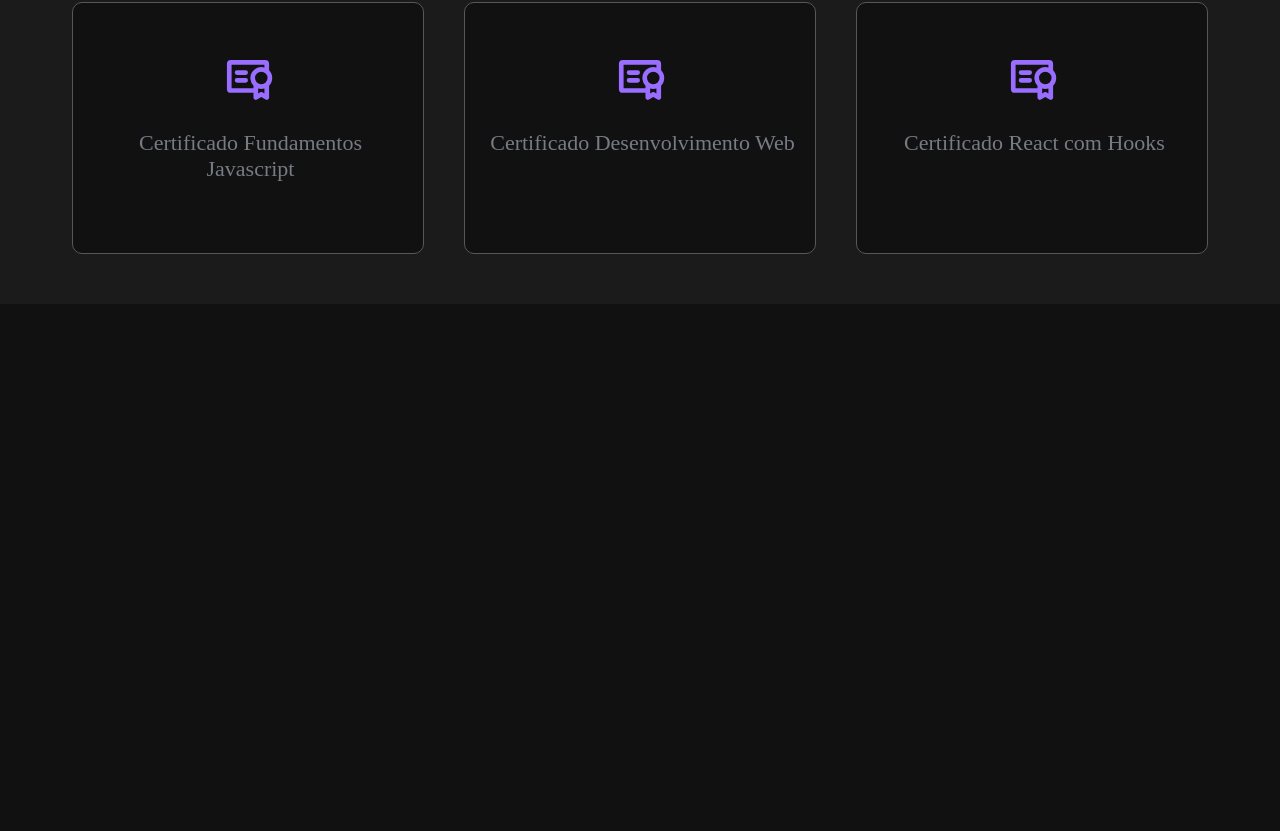
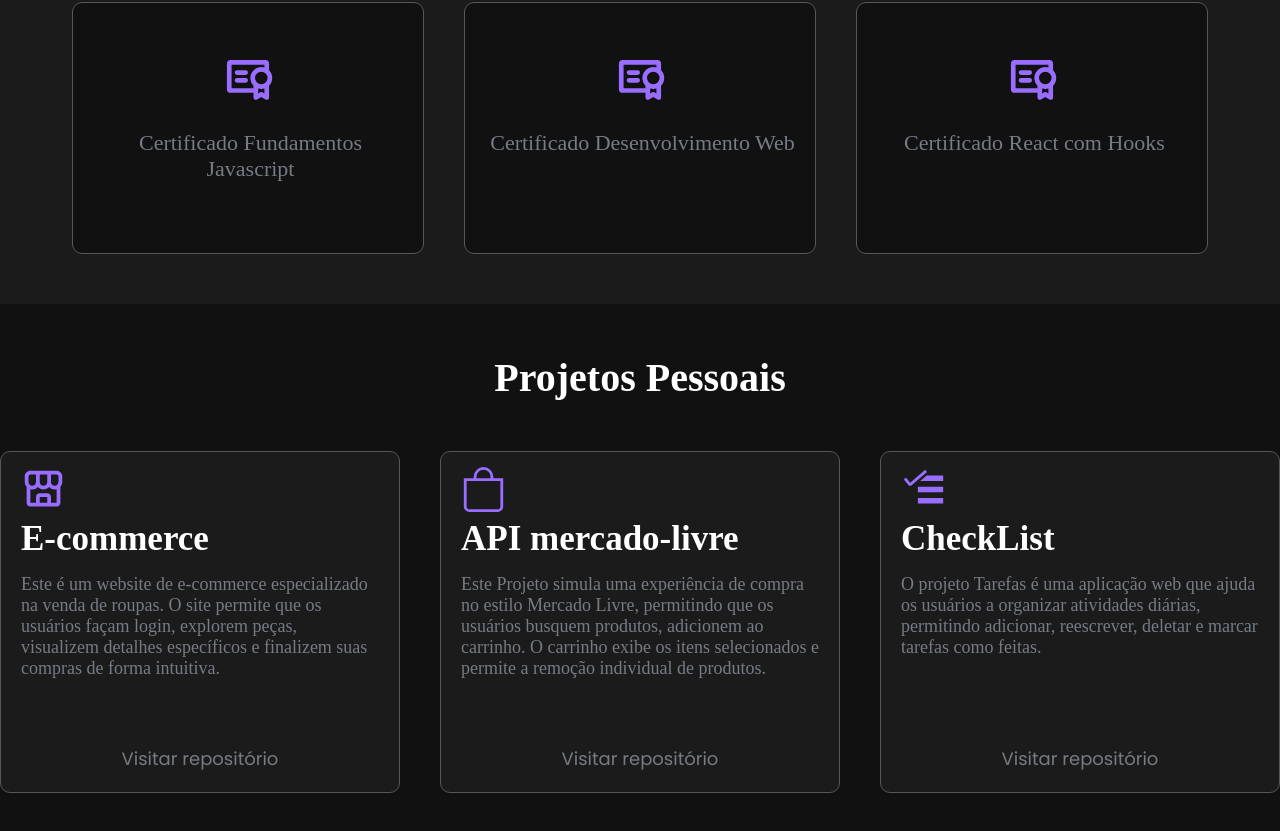
Before and after one commit to petersonfernandocouto/Portfolio, a React (Vite) app: page / in a window 1280 px wide. Shown: the part 3178-4009 px from the top of the page. Before the commit the page ends 3482 px from the top, so only its background shows below. Built offline with nearby package versions, Linux system fonts and the light colour scheme; a web font is replaced by a local one.

Commit message:
Atualização 6.0
Adicionei meus projetos pessoais, incluindo um e-commerce, uma API de estilo Mercado Livre e uma aplicação de tarefas. O design do botão "Visitar repositório" agora possui um efeito de borda animada atraente.

```diff
--- /dev/null
+++ b/src/Componentes/Projetos/Projetos.jsx
@@ -0,0 +1,96 @@
+import './index.scss';
+import { BiStoreAlt } from "react-icons/bi";
+import { BsBag } from "react-icons/bs";
+import { VscTasklist } from "react-icons/vsc";
+
+
+function Projetos() {
+
+
+    return (
+
+        <div className='Projetos'>
+
+            <h1>Projetos Pessoais</h1>
+
+          <div className='Container'>
+
+            <div className='Pai'>
+
+                <div className='Icone'>
+
+                        <BiStoreAlt />
+
+                </div>
+
+                <div className='ProjetoTitulo'>
+
+                    <h2>E-commerce</h2>
+
+                    <p>Este é um website de e-commerce especializado na venda de roupas. O site permite que os usuários façam login, explorem peças, visualizem detalhes específicos e finalizem suas compras de forma intuitiva.</p>
+
+                </div>
+
+                <a href='https://github.com/petersonfernandocouto/e-commerce' target='_blank' rel='noopener noreferrer'>
+                <button>Visitar repositório</button>
+
+                </a>
+
+            </div>
+
+            {/*Pula Linha */}
+
+            <div className='Pai'>
+
+                <div className='Icone'>
+
+                        <BsBag />
+
+                </div>
+
+                <div className='ProjetoTitulo'>
+
+                    <h2>API mercado-livre</h2>
+
+                    <p>Este Projeto simula uma experiência de compra no estilo Mercado Livre, permitindo que os usuários busquem produtos, adicionem ao carrinho. O carrinho exibe os itens selecionados e permite a remoção individual de produtos.</p>
+                </div>
+
+                <a href='https://github.com/petersonfernandocouto/react-mercado-livre' target='_blank' rel='noopener noreferrer'>
+                <button>Visitar repositório</button>
+
+                </a>
+
+            </div>
+
+            {/*Pula Linha */}
+
+            <div className='Pai'>
+
+                <div className='Icone'>
+
+                        <VscTasklist />
+
+                </div>
+
+                <div className='ProjetoTitulo'>
+
+                    <h2>CheckList</h2>
+
+                    <p>O projeto Tarefas é uma aplicação web que ajuda os usuários a organizar atividades diárias, permitindo adicionar, reescrever, deletar e marcar tarefas como feitas.</p>
+                </div>
+
+                <a href='https://github.com/petersonfernandocouto/tarefas' target='_blank' rel='noopener noreferrer'>
+                <button>Visitar repositório</button>
+
+                </a>
+
+            </div>
+
+          </div>
+
+        </div>
+    )
+}
+
+
+export default Projetos
--- /dev/null
+++ b/src/Componentes/Projetos/index.scss
@@ -0,0 +1,104 @@
+.Projetos {
+    padding-top: 50px;
+    padding-bottom: 50px;
+
+    h1 {
+        text-align: center;
+        font-size: 40px;
+    }
+
+    .Container {
+        display: flex;
+        justify-content: center;
+        gap: 40px;
+
+        .Pai {
+            margin-top: 50px;
+            border: 1px solid #5a5656;
+            border-radius: 10px;
+            background-color: #1B1B1B;
+            max-width: 380px;
+            width: 95%;
+            height: 330px;
+            padding: 0 20px 10px;
+            display: flex;
+            flex-direction: column;
+
+            .ProjetoTitulo {
+                h2 {
+                    font-size: 35px;
+                }
+
+                p {
+                    margin-top: 15px;
+                    color: #767B84;
+                    font-size: 18px;
+                }
+            }
+
+            .Icone {
+                margin-top: 15px;
+            }
+
+            svg {
+                fill: #986DFF;
+                font-size: 45px;
+            }
+
+            a {
+                margin-top: auto;
+                display: flex;
+                justify-content: center;
+                text-decoration: none;
+            }
+
+            button {
+                background-color: #1B1B1B;
+                color: #767B84;
+                border: none;
+                cursor: pointer;
+                font-size: 18px;
+                padding: 10px 20px;
+                position: relative;
+                overflow: hidden;
+                display: inline-block;
+
+                &:hover{
+                    color: #986DFF;
+                }
+
+
+                &:before {
+                    content: "";
+                    position: absolute;
+                    bottom: 0;
+                    left: 0;
+                    height: 2px;
+                    background-color: #986DFF;
+                    width: 0;
+                    transition: width 0.5s ease-in-out;
+                }
+
+                &:hover:before {
+                    width: 100%;
+                }
+
+                &:after {
+                    content: "";
+                    position: absolute;
+                    bottom: 0;
+                    right: 0;
+                    width: 100%;
+                    height: 2px;
+                    background-color: #986DFF;
+                    opacity: 0;
+                    transition: opacity 0.5s ease-in-out;
+                }
+
+                &:hover:after {
+                    opacity: 1;
+                }
+            }
+        }
+    }
+}
--- a/src/Home.jsx
+++ b/src/Home.jsx
@@ -6,6 +6,7 @@ import Provider from './Contexto/Provider'
 import Experiencias from './Componentes/Experiencia/Expe'
 import Conhecimentos from './Componentes/Conhecimentos/Conhecimentos'
 import Certificado from './Componentes/Certificados/Certificado'
+import Projetos from './Componentes/Projetos/Projetos'
 
 function Home() {
 
@@ -37,6 +38,8 @@ function Home() {
 
         <Certificado />
 
+        <Projetos />
+
     </>
   )
 }
```
